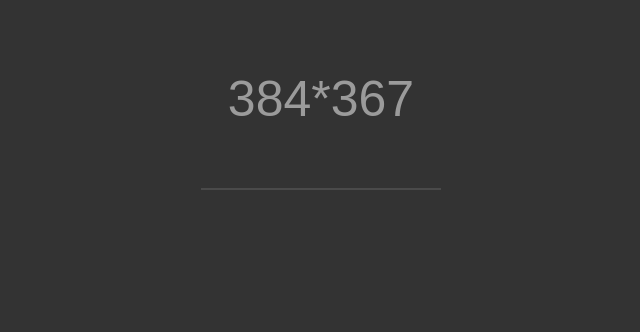
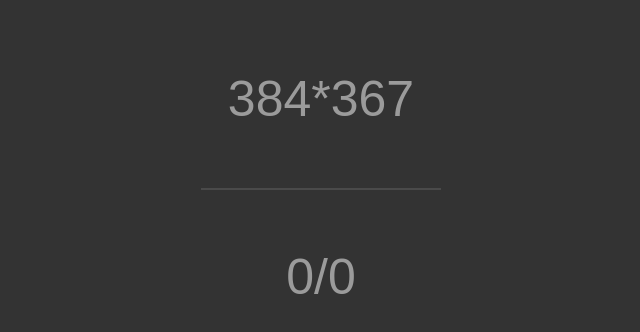
Before and after one commit to bwigianto/numbersense, a React (Create React App) app: page / in a window 1280 px wide. Shown: the top 332 px of the page, without its empty margins (319-959 px from the left). Built offline with nearby package versions, Linux system fonts and the light colour scheme.

Commit message:
keep score

```diff
--- a/src/App.js
+++ b/src/App.js
@@ -18,15 +18,13 @@ class Questions extends Component {
   constructor(props) {
     super(props);
     var qa = randomQuestion();
-    this.state = {value: '', question: qa.question, answer: qa.answer, status: ''};
+    this.state = {value: '', question: qa.question, answer: qa.answer, status: '', correct: 0, total: 0};
 
-    this.handleChange = this.handleChange.bind(this);
-    this.handleSubmit = this.handleSubmit.bind(this);
   }
 
   updateQuestion(val, state) {
     var qa = randomQuestion();
-    this.setState({value: val, question: qa.question, answer: qa.answer, status: state});
+    this.setState({value: val, question: qa.question, answer: qa.answer, status: state, correct: state === 'Correct!' ? this.state.correct+1: this.state.correct, total: this.state.total + 1});
   }
 
   handleChange(event) {
@@ -45,17 +43,19 @@ class Questions extends Component {
 
   render() {
     return (
-      <form onSubmit={this.handleSubmit}>
+      <form onSubmit={this.handleSubmit.bind(this)}>
         <div>
           {this.state.question}
         </div>
         <label>
-          <input type="text" value={this.state.value} onChange={this.handleChange} />
+          <input type="text" value={this.state.value} onChange={this.handleChange.bind(this)} />
           <div class="label-text"></div>
         </label>
         <div>
           {this.state.status}
         </div>
+        <br/>
+        <div>{this.state.correct}/{this.state.total}</div>
       </form>
     );
   }
```
